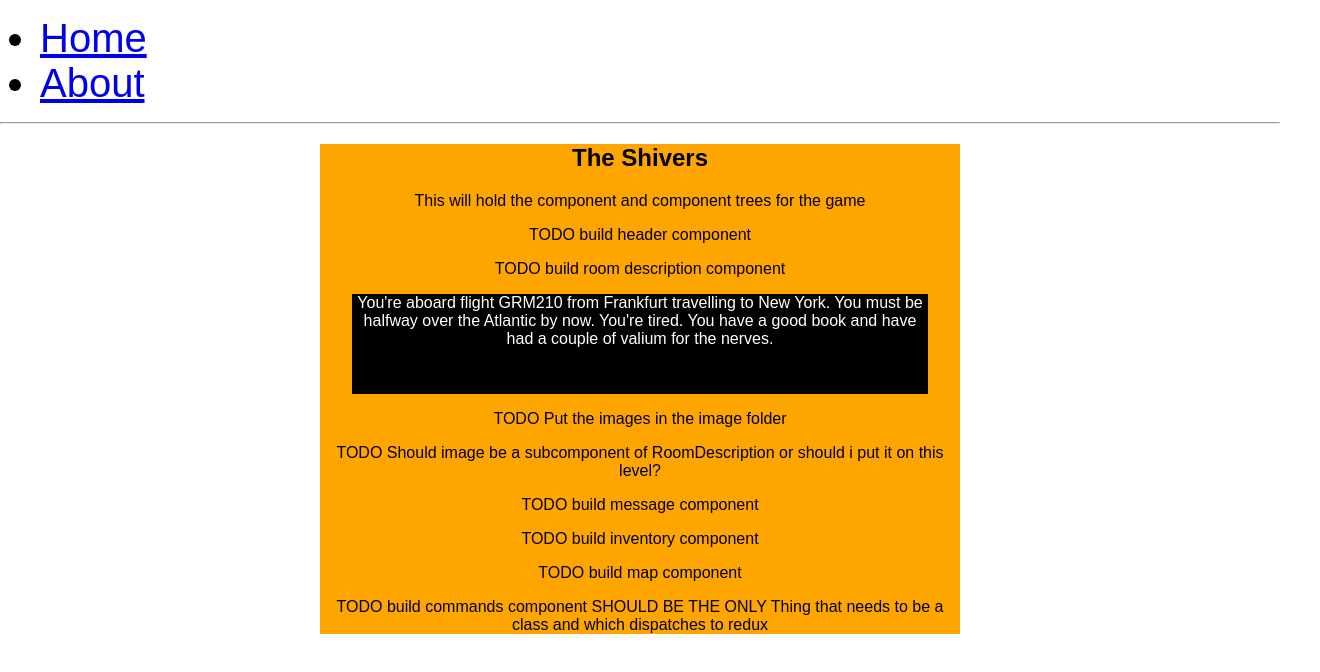
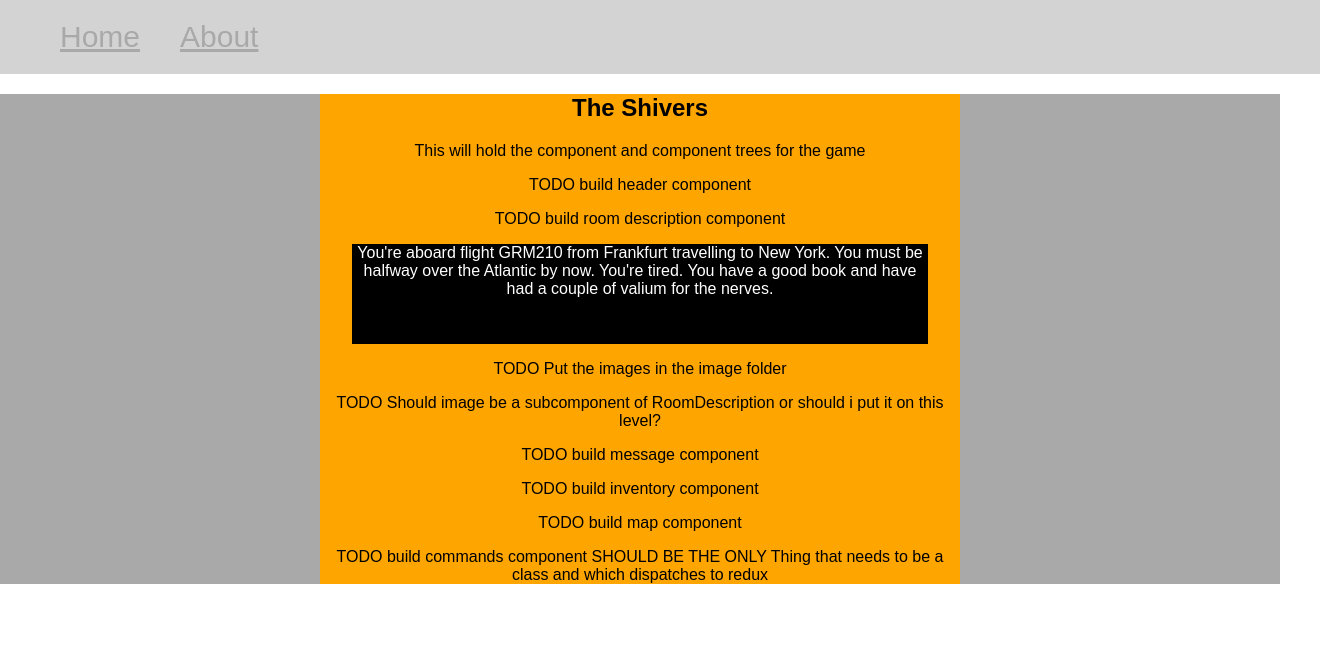
Before and after one commit to markhorsell/if-player-react, a React (Create React App) app: page / in a window 1280 px wide. Shown: the top 672 px of the page, 1320 px wide, since content can reach past the window. Built offline with nearby package versions, Linux system fonts and the light colour scheme.

Commit message:
Trying to get the structure right - moved nav into its own component

```diff
--- a/src/App.css
+++ b/src/App.css
@@ -1,23 +1,4 @@
 
-body {
-
+.main {
+	background-color: darkgrey;
 }
-/* Consider sass */
-/* https://github.com/facebook/create-react-app/blob/master/packages/react-scripts/template/README.md#adding-a-css-preprocessor-sass-less-etc */
-/* LoVe HAte */
-.nav li {
-  font-size:40px;
-  color:black;
-}
-.nav li:link {
-  color:red;
-}
-.nav li:visited {
-  color:green;
-}
-.nav li:hover {
-  color:blue;
-}
-.nav li:active {
-  color:orange;
-}
--- a/src/App.js
+++ b/src/App.js
@@ -1,71 +1,43 @@
-import React, { Component }  from "react";
-import { BrowserRouter as Router, Route, Link } from "react-router-dom";
-import Home from './containers/Home';
-import About from './containers/About';
+import React, { Component } from "react";
+import { BrowserRouter as Router, Route} from "react-router-dom";
 import { connect } from 'react-redux';
 import './App.css';
 import data from './assets/theshivers/data.json';
 
+import Nav from './components/Nav';
+import Home from './containers/Home';
+import About from './containers/About';
+
 import {
     initData,
-
-
 } from './actions'
 
 class App extends Component {
 
     constructor(props) {
-
         super(props)
 
     }
-componentWillMount(){
-
-  console.log(data);
-  //TODO add this data to the state
+    componentWillMount() {
+        //Inital state
         this.props.dispatch(initData(data))
-
-
-
     }
 
     render() {
         return (
            <Router>
              <div>
-          <ul className='nav'>
-            <li>
-              <Link to="/">Home</Link>
-            </li>
-            <li>
-              <Link to="/about">About</Link>
-            </li>
-
-          </ul>
-
-          <hr />
-
+              <Nav/>
+              <div className='main'>
               <Route exact path="/" component={Home} />
               <Route path="/about" component={About} />
-
+              </div>
             </div>
           </Router>
         );
     }
 }
 
-App.propTypes = {
-};
+App.propTypes = {};
 
-function mapStateToProps(state) {
-  //has testObj and happens before 13
-  console.log(state);
-  //{testObj:{testvalue:'x'}}
-  const { testObj } = state;
-  return {
-    testObj,
-  }
-}
-
-
-export default connect(mapStateToProps)(App);
+export default connect()(App);
--- /dev/null
+++ b/src/components/Nav.css
@@ -0,0 +1,26 @@
+.nav {
+    width: 100%;
+    background-color: lightgrey;
+    margin:0px;
+}
+
+
+.nav >li {
+    display: inline-block;
+    font-size: 30px;
+
+    margin:20px;
+}
+
+.nav >li >a {
+	color: black;
+}
+
+.nav >li >a:link, .nav >li >a:visited {
+	color: darkgrey;
+}
+
+
+.nav >li >a:hover, .nav >li >a:active {
+    color: black;
+}
--- /dev/null
+++ b/src/components/Nav.js
@@ -0,0 +1,22 @@
+
+import { Link } from "react-router-dom";
+
+import React, { Component }  from "react";
+import './Nav.css';
+
+
+const Nav = () => (
+
+
+          <ul className='nav'>
+            <li>
+              <Link to="/">Home</Link>
+            </li>
+            <li>
+              <Link to="/about">About</Link>
+            </li>
+          </ul>
+
+  )
+
+export default Nav;
--- a/src/index.css
+++ b/src/index.css
@@ -2,4 +2,5 @@ body {
   margin: 0;
   padding: 0;
   font-family: sans-serif;
+  /*background-color: yellow;*/
 }
```
Lines whose indentation alone changed are shown as unchanged.
